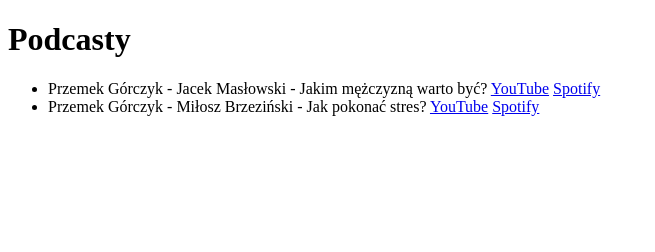
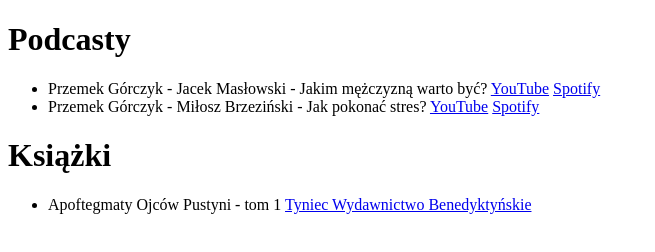
Before and after one commit to mbartoszuk/mbartoszuk.github.io, a plain HTML site: page index.html in a window 1280 px wide. Shown: the whole page, without its empty margins (0-655 px from the left). Drawn offline with Linux system fonts and the light colour scheme.

Commit message:
Apoftegmaty Ojców Pustyni

```diff
--- a/index.html
+++ b/index.html
@@ -21,5 +21,15 @@
         >
       </li>
     </ul>
+    <h1>Książki</h1>
+    <ul>
+      <li>
+        Apoftegmaty Ojców Pustyni - tom 1
+        <a
+          href="https://tyniec.com.pl/zrodla-monastyczne/78-apoftegmaty-ojcow-pustyni-tom-1-9788373541962.html"
+          >Tyniec Wydawnictwo Benedyktyńskie</a
+        >
+      </li>
+    </ul>
   </body>
 </html>
```
